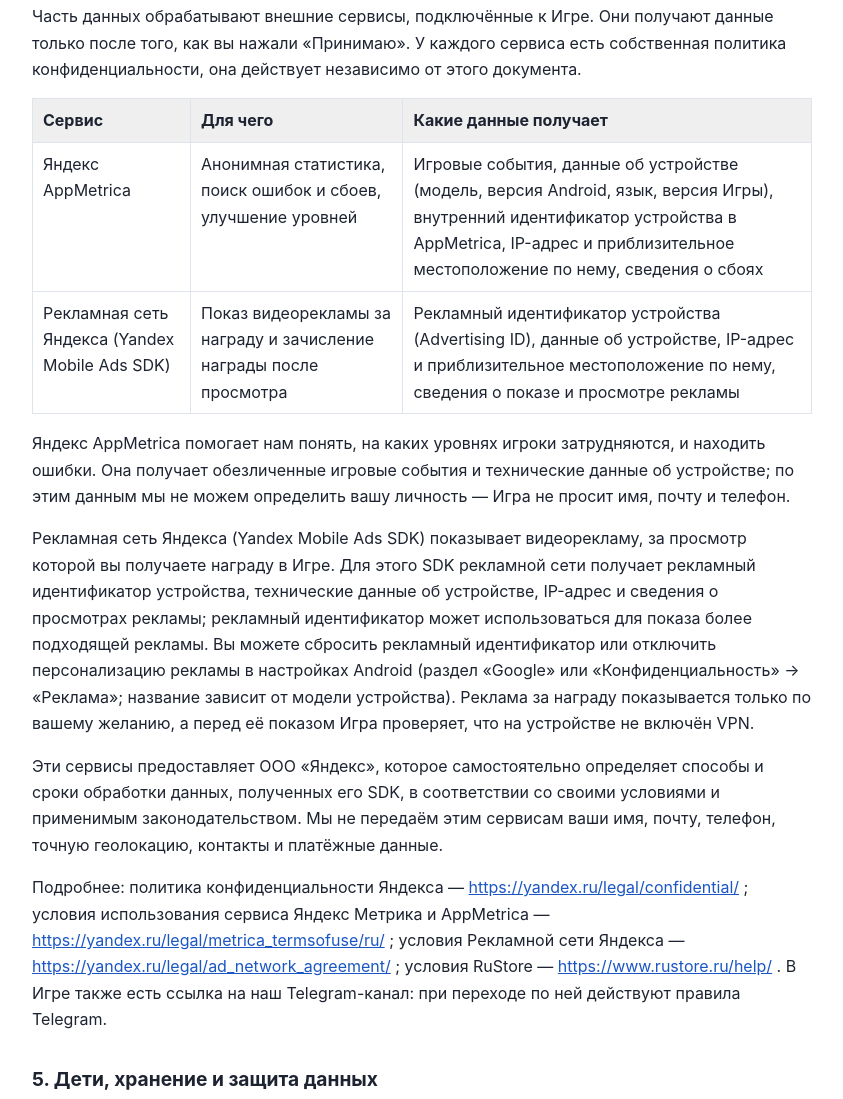
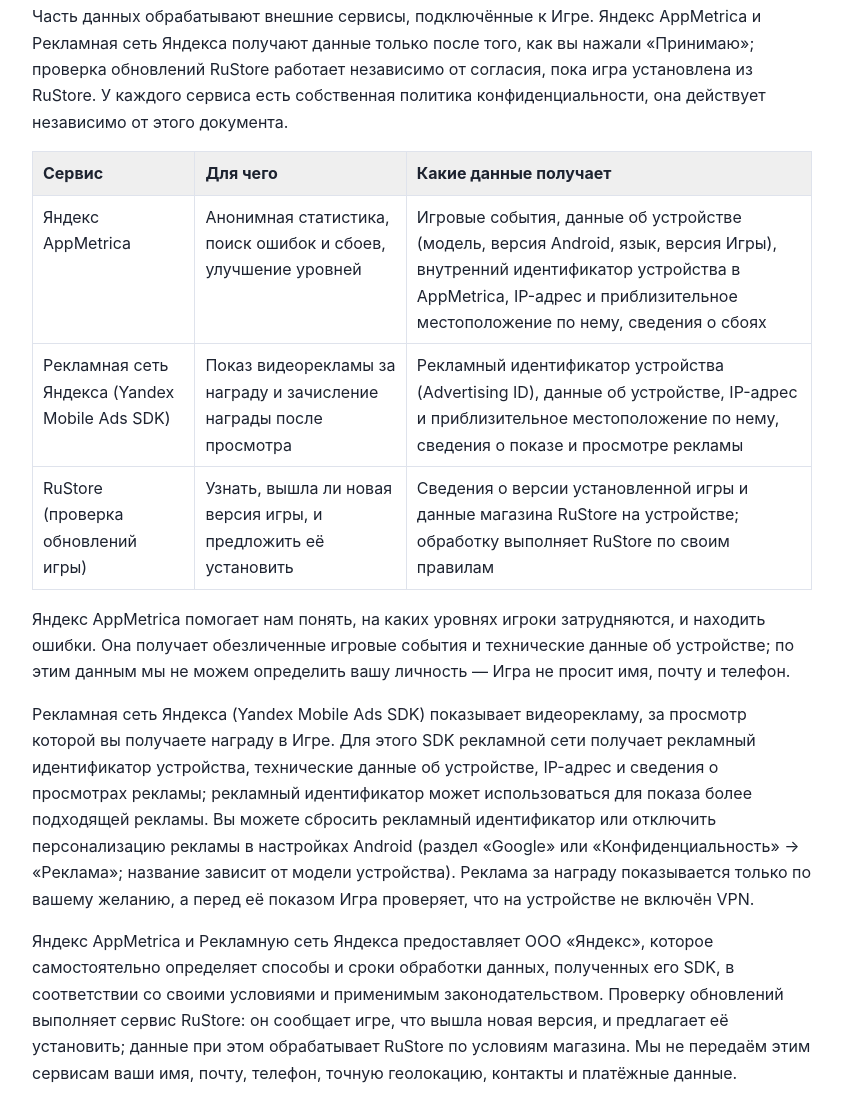
Before and after one commit to awuawen/vosstanie-robotov-privacy, a plain HTML site: page index.html in a window 1280 px wide. Shown: the part 1394-2493 px from the top of the page, without its empty margins (218-1061 px from the left). Drawn offline with Linux system fonts and the light colour scheme.

Commit message:
Add files via upload

```diff
--- a/index.html
+++ b/index.html
@@ -25,7 +25,7 @@ th{background:rgba(127,127,127,.12)}
 <body>
 <main>
 <h1>Политика конфиденциальности — Восстание роботов</h1>
-<p class="date">Дата вступления в силу: 23 октября 2026 г.</p>
+<p class="date">Дата вступления в силу: 24 октября 2026 г.</p>
 <h2>1. Общие положения</h2>
 <p>Настоящая политика описывает, какие данные получает мобильная игра «Восстание роботов» (далее — «Игра») и как они используются. Разработчик и оператор данных — Андрей Подобед (далее — «Разработчик»), контактная почта: m875ev126@gmail.com.</p>
 <p>При первом запуске Игра показывает окно согласия со ссылкой на эту политику. Нажимая «Принимаю» (после того как вы поставили галочку «Я прочитал(а)»), вы даёте согласие на обработку данных, описанную ниже. Если вы не согласны, нажмите «Не принимаю»: тогда аналитика, проверка времени через интернет и показ рекламы в Игре не работают, а сама Игра остаётся доступной. Передумать можно в любой момент в настройках Игры.</p>
@@ -50,11 +50,11 @@ th{background:rgba(127,127,127,.12)}
 </ul>
 <p>Мы не продаём данные и не используем их для других целей.</p>
 <h2>4. Сторонние сервисы</h2>
-<p>Часть данных обрабатывают внешние сервисы, подключённые к Игре. Они получают данные только после того, как вы нажали «Принимаю». У каждого сервиса есть собственная политика конфиденциальности, она действует независимо от этого документа.</p>
-<div class="tw"><table><thead><tr><th>Сервис</th><th>Для чего</th><th>Какие данные получает</th></tr></thead><tbody><tr><td>Яндекс AppMetrica</td><td>Анонимная статистика, поиск ошибок и сбоев, улучшение уровней</td><td>Игровые события, данные об устройстве (модель, версия Android, язык, версия Игры), внутренний идентификатор устройства в AppMetrica, IP-адрес и приблизительное местоположение по нему, сведения о сбоях</td></tr><tr><td>Рекламная сеть Яндекса (Yandex Mobile Ads SDK)</td><td>Показ видеорекламы за награду и зачисление награды после просмотра</td><td>Рекламный идентификатор устройства (Advertising ID), данные об устройстве, IP-адрес и приблизительное местоположение по нему, сведения о показе и просмотре рекламы</td></tr></tbody></table></div>
+<p>Часть данных обрабатывают внешние сервисы, подключённые к Игре. Яндекс AppMetrica и Рекламная сеть Яндекса получают данные только после того, как вы нажали «Принимаю»; проверка обновлений RuStore работает независимо от согласия, пока игра установлена из RuStore. У каждого сервиса есть собственная политика конфиденциальности, она действует независимо от этого документа.</p>
+<div class="tw"><table><thead><tr><th>Сервис</th><th>Для чего</th><th>Какие данные получает</th></tr></thead><tbody><tr><td>Яндекс AppMetrica</td><td>Анонимная статистика, поиск ошибок и сбоев, улучшение уровней</td><td>Игровые события, данные об устройстве (модель, версия Android, язык, версия Игры), внутренний идентификатор устройства в AppMetrica, IP-адрес и приблизительное местоположение по нему, сведения о сбоях</td></tr><tr><td>Рекламная сеть Яндекса (Yandex Mobile Ads SDK)</td><td>Показ видеорекламы за награду и зачисление награды после просмотра</td><td>Рекламный идентификатор устройства (Advertising ID), данные об устройстве, IP-адрес и приблизительное местоположение по нему, сведения о показе и просмотре рекламы</td></tr><tr><td>RuStore (проверка обновлений игры)</td><td>Узнать, вышла ли новая версия игры, и предложить её установить</td><td>Сведения о версии установленной игры и данные магазина RuStore на устройстве; обработку выполняет RuStore по своим правилам</td></tr></tbody></table></div>
 <p>Яндекс AppMetrica помогает нам понять, на каких уровнях игроки затрудняются, и находить ошибки. Она получает обезличенные игровые события и технические данные об устройстве; по этим данным мы не можем определить вашу личность — Игра не просит имя, почту и телефон.</p>
 <p>Рекламная сеть Яндекса (Yandex Mobile Ads SDK) показывает видеорекламу, за просмотр которой вы получаете награду в Игре. Для этого SDK рекламной сети получает рекламный идентификатор устройства, технические данные об устройстве, IP-адрес и сведения о просмотрах рекламы; рекламный идентификатор может использоваться для показа более подходящей рекламы. Вы можете сбросить рекламный идентификатор или отключить персонализацию рекламы в настройках Android (раздел «Google» или «Конфиденциальность» → «Реклама»; название зависит от модели устройства). Реклама за награду показывается только по вашему желанию, а перед её показом Игра проверяет, что на устройстве не включён VPN.</p>
-<p>Эти сервисы предоставляет ООО «Яндекс», которое самостоятельно определяет способы и сроки обработки данных, полученных его SDK, в соответствии со своими условиями и применимым законодательством. Мы не передаём этим сервисам ваши имя, почту, телефон, точную геолокацию, контакты и платёжные данные.</p>
+<p>Яндекс AppMetrica и Рекламную сеть Яндекса предоставляет ООО «Яндекс», которое самостоятельно определяет способы и сроки обработки данных, полученных его SDK, в соответствии со своими условиями и применимым законодательством. Проверку обновлений выполняет сервис RuStore: он сообщает игре, что вышла новая версия, и предлагает её установить; данные при этом обрабатывает RuStore по условиям магазина. Мы не передаём этим сервисам ваши имя, почту, телефон, точную геолокацию, контакты и платёжные данные.</p>
 <p>Подробнее: политика конфиденциальности Яндекса — <a href="https://yandex.ru/legal/confidential/">https://yandex.ru/legal/confidential/</a> ; условия использования сервиса Яндекс Метрика и AppMetrica — <a href="https://yandex.ru/legal/metrica_termsofuse/ru/">https://yandex.ru/legal/metrica_termsofuse/ru/</a> ; условия Рекламной сети Яндекса — <a href="https://yandex.ru/legal/ad_network_agreement/">https://yandex.ru/legal/ad_network_agreement/</a> ; условия RuStore — <a href="https://www.rustore.ru/help/">https://www.rustore.ru/help/</a> . В Игре также есть ссылка на наш Telegram-канал: при переходе по ней действуют правила Telegram.</p>
 <h2>5. Дети, хранение и защита данных</h2>
 <p>Игра не предназначена для детей младше 12 лет, и мы не собираем их данные намеренно. Если вы родитель и заметили, что ребёнок передал нам свои данные, напишите на m875ev126@gmail.com — мы удалим их.</p>
```
